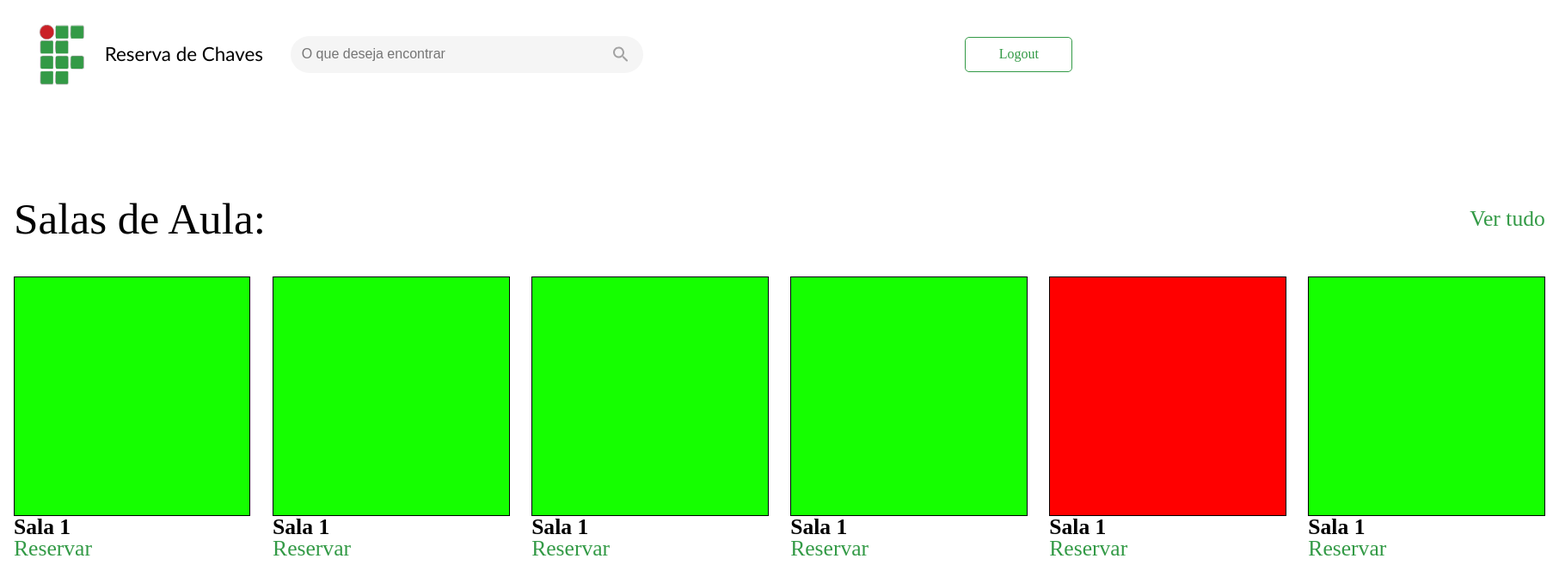
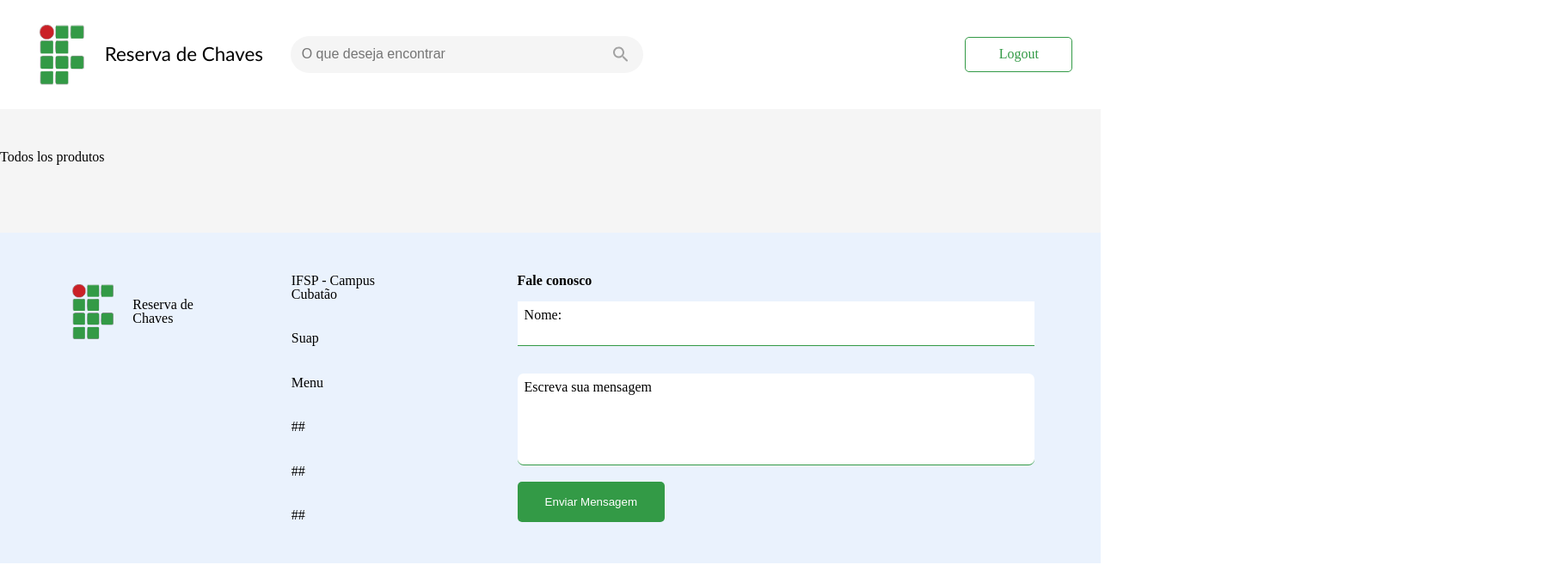
Before and after one commit to Laysabernardes/ReservaDeChavesIFSP, a React (Create React App) app in the folder front-end/: page / in a window 1280 px wide. Shown: the top 672 px of the page at 86% size, 1813 px wide, since content can reach past the window. Built offline with nearby package versions, Linux system fonts and the light colour scheme.

Commit message:
uptd front-end

```diff
--- a/front-end/src/App.js
+++ b/front-end/src/App.js
@@ -1,137 +1,14 @@
 import Header from './pages/header.js';
+import Main from './pages/main.js'
 import Footer from './pages/footer.js'
 import './css/App.css';
 
 function App() {
   return (
 <div>
-<Header/> {/*comando para importar o header*/}
-<main>
-  {/* <div className="containerSemNome">
-  <h2 className="containerH2">Todas as Chaves:</h2>
-  <button className="editar">Editar</button>
-  </div> */}
-
-  {/*CONTAINER DAS SALAS*/}
-    <section id="Salas">
-      <div className="tituloContainer">
-        <h2>Salas de Aula:</h2>
-        <a href="#">Ver tudo</a>
-      </div>
-      <article className="chavesContainer">
-        <div className="Carta">
-          <div className="disponivel"></div>
-          <p>Sala 1</p>
-          <span>Reservar</span>
-        </div>
-        <div className="Carta">
-          <div className="disponivel"></div>
-          <p>Sala 1</p>
-          <span>Reservar</span>
-        </div>
-        <div className="Carta">
-          <div className="disponivel"></div>
-          <p>Sala 1</p>
-          <span>Reservar</span>
-        </div>
-        <div className="Carta">
-          <div className="disponivel"></div>
-          <p>Sala 1</p>
-          <span>Reservar</span>
-        </div>
-        <div className="Carta">
-          <div className="indisponivel"></div>
-          <p>Sala 1</p>
-          <span>Reservar</span>
-        </div>
-        <div className="Carta">
-          <div className="disponivel"></div>
-          <p>Sala 1</p>
-          <span>Reservar</span>
-        </div>
-      </article>
-    </section>
-    {/*CONTAINER 2*/}
-    <section id="Laboratorios">
-      <div className="tituloContainer">
-        <h2>Laboratórios:</h2>
-        <a href="#">Ver tudo</a>
-      </div>
-      <article className="chavesContainer">
-        <div className="Carta">
-          <div className="disponivel"></div>
-          <p>Laboratório</p>
-          <span>Reservar</span>
-        </div>
-        <div className="Carta">
-          <div className="indisponivel"></div>
-          <p>Laboratório</p>
-          <span>Reservar</span>
-        </div>
-        <div className="Carta">
-          <div className="disponivel"></div>
-          <p>Laboratório</p>
-          <span>Reservar</span>
-        </div>
-        <div className="Carta">
-          <div className="disponivel"></div>
-          <p>Laboratório</p>
-          <span>Reservar</span>
-        </div>
-        <div className="Carta">
-          <div className="disponivel"></div>
-          <p>Laboratório</p>
-          <span>Reservar</span>
-        </div>
-        <div className="Carta">
-          <div className="disponivel"></div>
-          <p>Laboratório</p>
-          <span>Reservar</span>
-        </div>
-      </article>
-    </section>
-    {/*CONTAINER 3*/}
-    <section id="Diversos">
-    <div className="tituloContainer">
-        <h2>Diversos:</h2>
-        <a href="#">Ver tudo</a>
-      </div>
-      <article className="chavesContainer">
-        <div className="Carta">
-          <div className="disponivel"></div>
-          <p>Auditório</p>
-          <span>Reservar</span>
-        </div>
-        <div className="Carta">
-          <div className="disponivel"></div>
-          <p>Auditório</p>
-          <span>Reservar</span>
-        </div>
-        <div className="Carta">
-          <div className="disponivel"></div>
-          <p>Auditório</p>
-          <span>Reservar</span>
-        </div>
-        <div className="Carta">
-          <div className="disponivel"></div>
-          <p>Auditório</p>
-          <span>Reservar</span>
-        </div>
-        <div className="Carta">
-          <div className="disponivel"></div>
-          <p>Auditório</p>
-          <span>Reservar</span>
-        </div>
-        <div className="Carta">
-          <div className="indisponivel"></div>
-          <p>Auditório</p>
-          <span>Reservar</span>
-        </div>
-      </article>
-    </section>
-
-</main>
-<Footer/>
+  <Header/> {/*comando para importar o header*/}
+  <Main/> {/*comando para importar o header*/}
+  <Footer/> {/*comando para importar o Footer*/}
 </div>
 
   );
--- a/front-end/src/css/App.css
+++ b/front-end/src/css/App.css
@@ -1,123 +1,15 @@
 .indisponivel{
   width: 100%;
-  height: 17.4rem;
+  height: 174px;
   background-color: rgb(255, 0, 0);
-  border: .1rem solid black;
+  border: 1px solid black;
   text-align:center;
 }
 
 .disponivel{
   width: 100%;
-  height: 17.4rem;
+  height: 174px;
   background-color: rgb(21, 255, 0);
-  border: .1rem solid black;
+  border: 1px solid black;
   text-align:center;
 }
-
-.Carta{
-  width: 17.6rem;
-  display: flex;
-  flex-direction: column;
-  justify-content: center;
-}
-
-.Carta p{
-  font-size: 1.6rem;
-  font-weight: 700;
-}
-
-.Carta span{
-  font-size: 1.6rem;
-  color: var(--cor-de-destaque);
-}
-
-main{
-  display: flex;
-  flex-direction: column;
-  margin: 0 auto;
-  width: 113rem;
-}
-
-#Salas{
-  display: flex;
-  flex-direction: column;
-  width: 113.3rem;
-  margin: 6.4rem 0rem;
-}
-
-#Laboratorios{
-  display: flex;
-  flex-direction: column;
-  margin-bottom: 6.4rem;
-}
-
-#Diversos{
-  display: flex;
-  flex-direction: column;
-  margin-bottom: 6.4rem;
-}
-
-.tituloContainer{
-  display: flex;
-  flex-direction: row;
-  justify-content: space-between;
-  align-items: center;
-  margin: 0rem 1rem 1.6rem;
-}
-
-.tituloContainer a{
-  text-decoration: none;
-  color: var(--cor-de-destaque);
-  font-size: 1.6rem;
-}
-
-.tituloContainer h2{
-  font-size: 3.2rem;
-  margin: 0;
-}
-
-.chavesContainer{
-  display: flex;
-  justify-content: center;
-  gap: 1.6rem;
-  margin: 1rem;
-}
-
-.containerSemNome{
-  display: flex;
-  padding-right: 10rem;
-}
-
-.editar{
-  display: inline-block;
-      padding: .6rem 1.2rem; /* Tamanho ainda menor */
-      font-size: 1.2rem; /* Tamanho menor da fonte */
-      text-align: center;
-      text-decoration: none;
-      cursor: pointer;
-      border: none;
-      border-radius: .2rem; /* Totalmente quadrado com bordas mais arredondadas */
-      background-color: #4CAF50; /* Cor verde */
-      color: #fff; /* Cor do texto */
-}
-
-.containerH2{
-  margin-right: 55.2rem;
-}
-.containerH3{
-  margin-right: 48.2rem;
-}
-.cabecalho{
-  display: flex;
-  padding: 1.5rem;
-  background-color: white;
-}
-
-@keyframes App-logo-spin {
-  from {
-    transform: rotate(0deg);
-  }
-  to {
-    transform: rotate(360deg);
-  }
-}
--- a/front-end/src/css/main.css
+++ b/front-end/src/css/main.css
@@ -0,0 +1,102 @@
+.section__produtos{
+    background-color: #f5f5f5;
+    padding: 3rem 0;
+}
+
+.salas,
+.labs,
+.diversos{
+    margin: 0 0 2rem 0;
+}
+
+.salas__head,
+.labs__head,
+.diversos__head{
+    display: flex;
+    align-items: center;
+    justify-content: space-between;
+    margin-bottom: 1rem;
+}
+
+.salas__head__titulo-principal,
+.labs__head__titulo-principal,
+.diversos__head__titulo-principal{
+    font-weight: 700;
+    font-size: 2rem;
+    color: #464646;
+}
+
+.salas__head__botao,
+.labs__head__botao,
+.diversos__head__botao{
+    color: #2A7AE4;
+    font-weight: 800;
+}
+
+.salas__head__botao::after,
+.labs__head__botao::after,
+.diversos__head__botao::after{
+	content: '🡪';
+	color: #2A7AE4;
+    margin-left: .6rem;
+}
+
+.salas__produtos,
+.labs__produtos,
+.diversos__produtos,
+.produtos_admin,
+.produto_similares,
+.produtos_index{
+    display: grid;
+    gap: 1rem;
+    grid-auto-rows: 22rem;
+    grid-template-columns: repeat(auto-fill, minmax(14rem, 1fr));
+}
+
+.produto__card__fundo{
+    height: 279px;
+    background-position: center;
+    background-size: cover;
+    background-repeat: no-repeat;
+}
+
+.produto__card__fundo,
+.produto__card__titulo{
+    margin-bottom: .5rem;
+}
+
+.produto__card__titulo{
+    color: #464646;
+}
+
+.produto__card__botao{
+    color: #2A7AE4;
+    font-weight: 800;
+}
+
+.produtos__resultados_mensagem{
+    height: 30vh;
+    font-weight: 700;
+    font-size: 2rem;
+    color: #464646;
+}
+
+/* ------------------------------------ */
+/* ----- Responsive para Mobiles ------ */
+/* ------------------------------------ */
+
+@media only screen and (max-width: 767px){
+
+}
+
+/* ------------------------------------ */
+/* ----- Responsive para Tablets ------ */
+/* ------------------------------------ */
+
+@media (min-width:768px) and (max-width:1024px){
+
+    .produtos__resultados_mensagem{
+        height: 48vh;
+    }
+
+}
--- a/front-end/src/pages/main.js
+++ b/front-end/src/pages/main.js
@@ -3,18 +3,18 @@ import '../css/main.css'; // Importa o estilo CSS para o componente main
 
 function Main() {
   return (
-   <div className="seccion__productos">
-            <div className="productos container">
-                <div className="star_wars">
-                    <div className="productos__head">
-                        <h1 className="productos__head__titulo-principal">Todos los productos</h1>
-                    </div>
-                    <div className="productos_admin" data-productos-admin>
-                    </div>
+   <div className="section__produtos">
+        <div className="produtos container">
+            <div className="salas">
+                <div className="produtos__head">
+                    <h1 className="produtos__head__titulo-principal">Todos los produtos</h1>
+                </div>
+                <div className="produtos_admin" data-produtos-admin>
                 </div>
             </div>
         </div>
+    </div>
   );
 }
 
-export default Main();
+export default Main;
```
